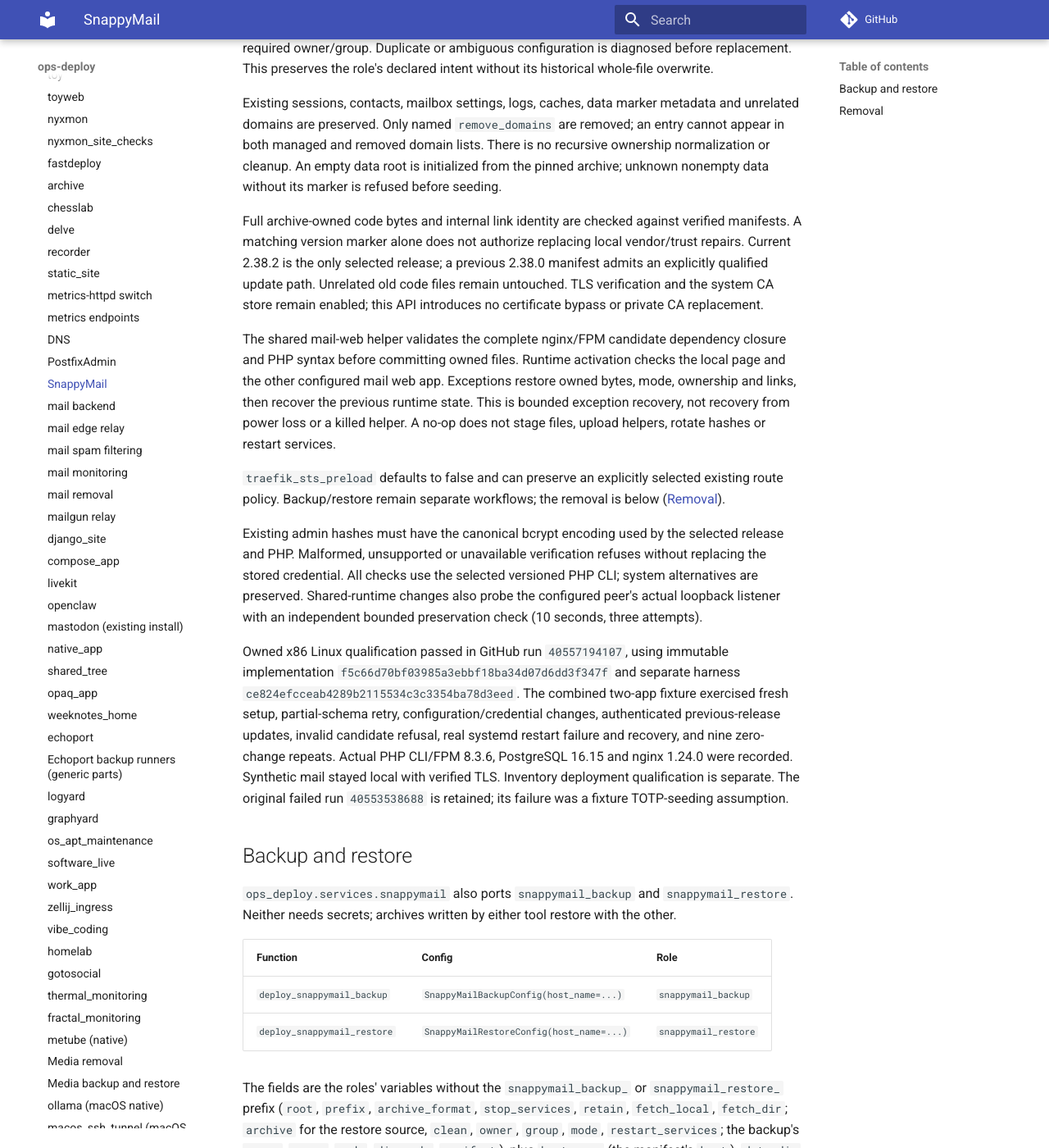
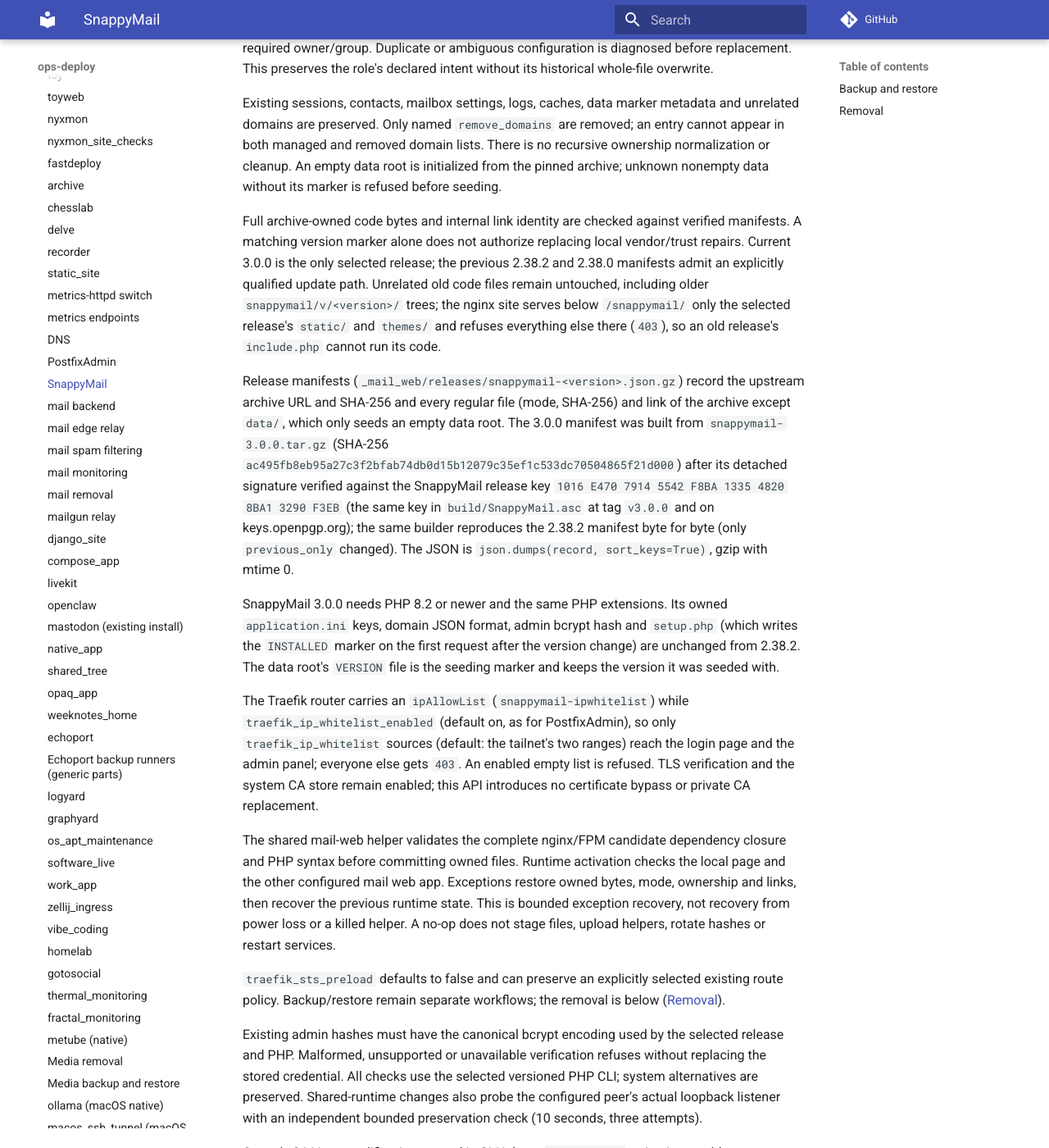
Before and after one commit to ephes/ops-deploy, an MkDocs documentation site: the page built from docs/services/snappymail.md, in a window 1280 px wide and 1400 px high, scrolled down 457 px. Shown: the whole window at 82% size. Built offline with MkDocs 1.6.1 and Material for MkDocs 9.7.7, drawn with Linux system fonts in a browser that asks for light colours; comment, search, counter and statistics services are not loaded; some of the changed text lies outside the part shown.

Commit message:
services.snappymail 3.0.0 behind an ipAllowList; Vaultwarden ipAllowList
SnappyMail 3.0.0 fixes the published 2.38.2 advisories (among them an
unauthenticated SSRF). The new release manifest records the signed upstream
archive (SHA-256 checked, detached signature verified with the SnappyMail
release key); 2.38.2 becomes previous_only so existing trees update in place.
The nginx site serves below /snappymail/ only the selected release's static/
and themes/, so an older release tree kept on disk cannot run through its
include.php. traefik_ip_whitelist_enabled/traefik_ip_whitelist put
PostfixAdmin's ipAllowList on the SnappyMail router (enabled empty list
refused).

VaultwardenConfig.traefik_ip_allowlist (default empty: the role's bytes)
adds an ipAllowList middleware to the Vaultwarden router; the maintenance
freeze route is unaffected. Both route templates now differ from the
ops-library roles, as tests and docs record.

```diff
--- a/docs/services/snappymail.md
+++ b/docs/services/snappymail.md
@@ -1,6 +1,6 @@
 # SnappyMail ordinary deployment
 
-`deploy_snappymail(config, secrets)` manages selected SnappyMail 2.38.2 code,
+`deploy_snappymail(config, secrets)` manages selected SnappyMail 3.0.0 code,
 PHP-FPM pool, nginx loopback site, Traefik route and explicitly owned persistent
 configuration. Supply `admin_password` through `SecretValues`. Matching passwords
 retain the existing hash; a genuine credential change generates a new hash.
@@ -26,9 +26,35 @@
 
 Full archive-owned code bytes and internal link identity are checked against
 verified manifests. A matching version marker alone does not authorize replacing
-local vendor/trust repairs. Current 2.38.2 is the only selected release; a previous
-2.38.0 manifest admits an explicitly qualified update path. Unrelated old code
-files remain untouched. TLS verification and the system CA store remain enabled;
+local vendor/trust repairs. Current 3.0.0 is the only selected release; the
+previous 2.38.2 and 2.38.0 manifests admit an explicitly qualified update path.
+Unrelated old code files remain untouched, including older
+`snappymail/v/<version>/` trees; the nginx site serves below `/snappymail/`
+only the selected release's `static/` and `themes/` and refuses everything
+else there (`403`), so an old release's `include.php` cannot run its code.
+
+Release manifests (`_mail_web/releases/snappymail-<version>.json.gz`) record
+the upstream archive URL and SHA-256 and every regular file (mode, SHA-256)
+and link of the archive except `data/`, which only seeds an empty data root.
+The 3.0.0 manifest was built from `snappymail-3.0.0.tar.gz` (SHA-256
+`ac495fb8eb95a27c3f2bfab74db0d15b12079c35ef1c533dc70504865f21d000`) after its
+detached signature verified against the SnappyMail release key
+`1016 E470 7914 5542 F8BA  1335 4820 8BA1 3290 F3EB` (the same key in
+`build/SnappyMail.asc` at tag `v3.0.0` and on keys.openpgp.org); the same
+builder reproduces the 2.38.2 manifest byte for byte (only `previous_only`
+changed). The JSON is `json.dumps(record, sort_keys=True)`, gzip with mtime 0.
+
+SnappyMail 3.0.0 needs PHP 8.2 or newer and the same PHP extensions. Its
+owned `application.ini` keys, domain JSON format, admin bcrypt hash and
+`setup.php` (which writes the `INSTALLED` marker on the first request after
+the version change) are unchanged from 2.38.2. The data root's `VERSION`
+file is the seeding marker and keeps the version it was seeded with.
+
+The Traefik router carries an `ipAllowList` (`snappymail-ipwhitelist`) while
+`traefik_ip_whitelist_enabled` (default on, as for PostfixAdmin), so only
+`traefik_ip_whitelist` sources (default: the tailnet's two ranges) reach the
+login page and the admin panel; everyone else gets `403`. An enabled empty
+list is refused. TLS verification and the system CA store remain enabled;
 this API introduces no certificate bypass or private CA replacement.
 
 The shared mail-web helper validates the complete nginx/FPM candidate dependency
```
Also changed, not shown: docs/changelog.md (+19 -0 lines), docs/services/vaultwarden.md (+14 -3 lines), src/ops_deploy/services/snappymail/README.md (+34 -5 lines), src/ops_deploy/services/snappymail/templates/nginx-snappymail.conf.j2 (+14 -0 lines), src/ops_deploy/services/snappymail/templates/traefik-snappymail.yml.j2 (+12 -0 lines), src/ops_deploy/services/vaultwarden/templates/traefik-vaultwarden.yml.j2 (+14 -0 lines), 7 other files.
